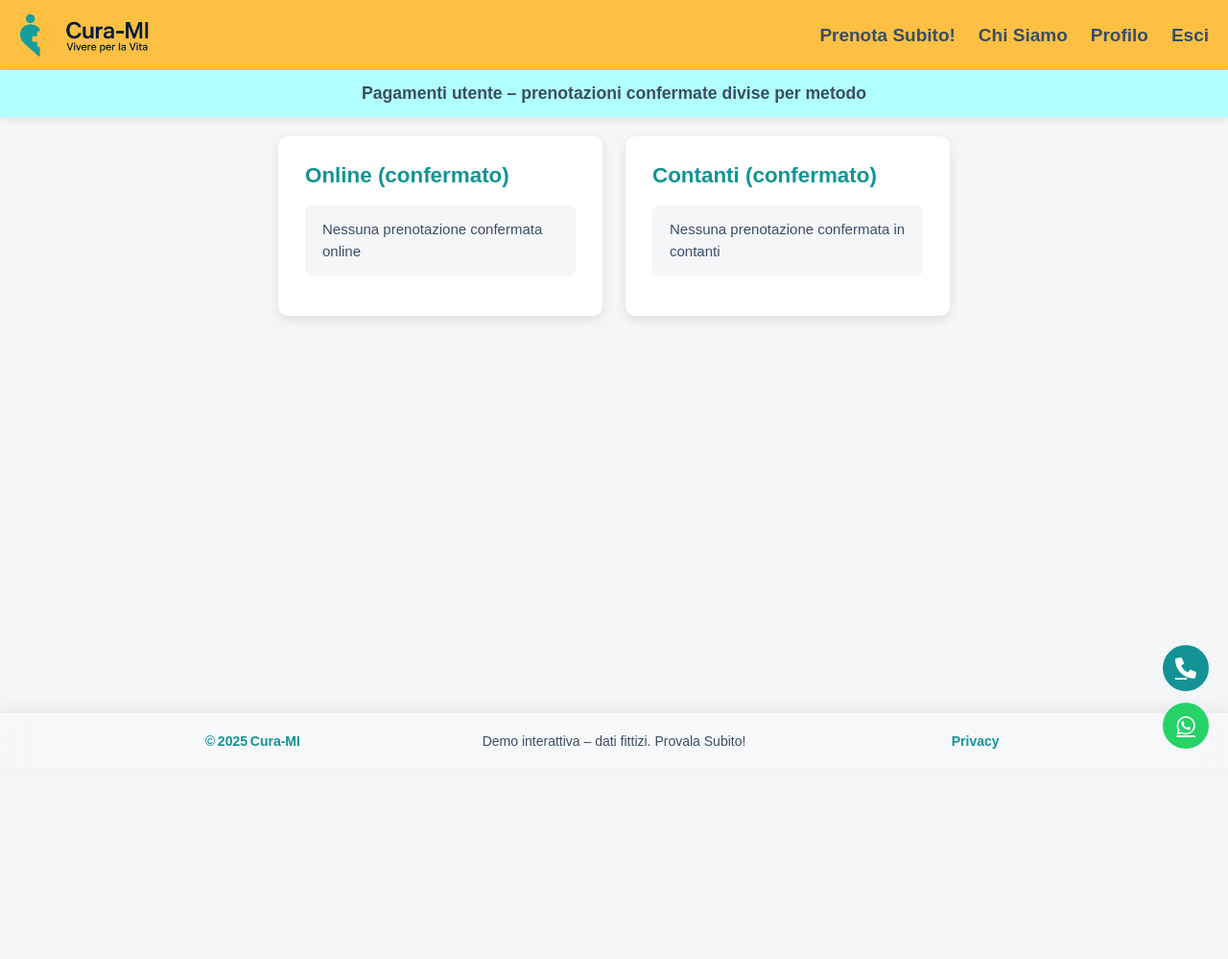
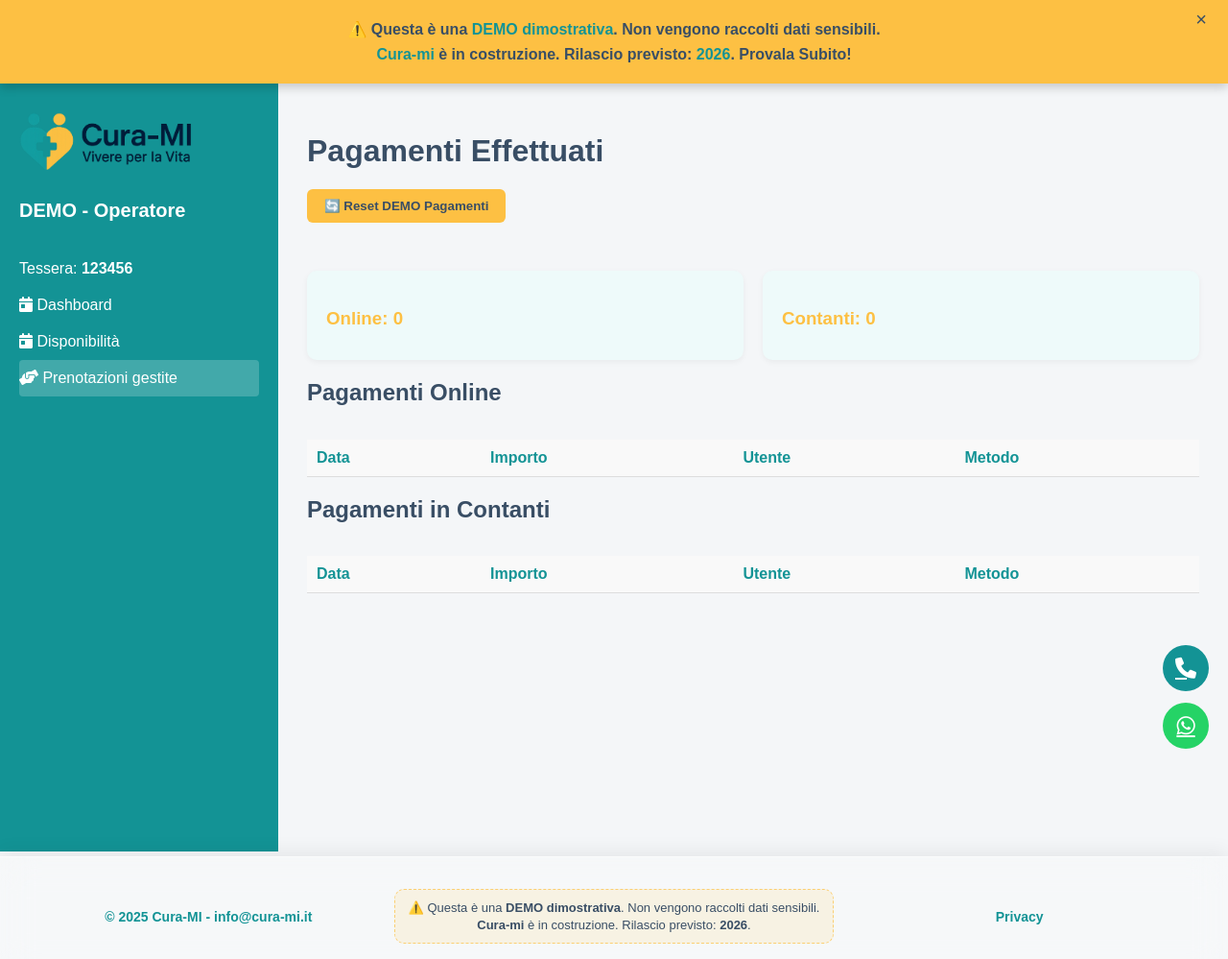
Before and after one commit to Cura-MI-Landing-DEMO/Cura-MI-Landing-Page-DEMO, a plain HTML site: page pagamenti.html in a window 1280 px wide. Shown: the whole page at 96% size. Before the commit the page ends 800 px from the top, so only its background shows below. Drawn offline with Linux system fonts and the light colour scheme.

Commit message:
fix dashboard utente

```diff
--- a/pagamenti.html
+++ b/pagamenti.html
@@ -1,218 +1,129 @@
 <!DOCTYPE html>
 <html lang="it">
 <head>
-  <meta charset="UTF-8" /><meta name="viewport" content="width=device-width, initial-scale=1.0"/>
-  <title>Pagamenti – Utente Cura‑MI</title>
+  <meta charset="UTF-8"/>
+  <meta name="viewport" content="width=device-width, initial-scale=1.0"/>
+  <title>Pagamenti – Cura‑MI</title>
   <link rel="stylesheet" href="https://cdnjs.cloudflare.com/ajax/libs/font-awesome/6.0.0/css/all.min.css"/>
-  <style>
-    :root {
-      --teal: #139395;
-      --gold: #FDC043;
-      --slate: #394e65;
-      --bg: #f4f6f8;
-      --celeste: #B2FFFF;
-    }
-    * { box-sizing: border-box; margin: 0; padding: 0; }
-    body {
-      font-family: Arial, sans-serif;
-      background: var(--bg);
-      color: var(--slate);
-      min-height: 100vh;
-      display: flex;
-      flex-direction: column;
-    }
-    .navbar {
-      background: var(--gold);
-      padding: 14px 20px;
-      display: flex;
-      align-items: center;
-      gap: 24px;
-      flex-wrap: wrap;
-    }
-    .navbar img { height: 45px; }
-    .user-nav {
-      display: flex;
-      gap: 24px;
-      margin-left: auto;
-    }
-    .user-nav a {
-      color: var(--slate);
-      font-weight: bold;
-      font-size: 19px;
-      text-decoration: none;
-    }
-    .user-nav a:hover { text-decoration: underline; }
-    .demo-banner {
-      background: var(--celeste);
-      color: var(--slate);
-      text-align: center;
-      padding: 14px;
-      font-size: 1.1rem;
-      font-weight: bold;
-      box-shadow: 0 2px 8px rgba(0,0,0,0.1);
-    }
-    .main-container {
-      flex: 1;
-      padding: 20px 10px;
-      display: flex;
-      justify-content: center;
-    }
-    .content {
-      max-width: 700px;
-      width: 100%;
-    }
-    .widget-row {
-      display: grid;
-      grid-template-columns: repeat(auto-fit, minmax(320px, 1fr));
-      gap: 24px;
-      margin-bottom: 30px;
-    }
-    .widget {
-      background: white;
-      padding: 28px;
-      border-radius: 10px;
-      box-shadow: 0 4px 12px rgba(0,0,0,0.1);
-    }
-    .widget h3 {
-      color: var(--teal);
-      margin-bottom: 18px;
-      font-size: 1.4rem;
-    }
-    .widget ul {
-      list-style: none;
-      padding: 0;
-      margin: 0;
-    }
-    .widget li {
-      margin-bottom: 14px;
-      padding: 14px 18px;
-      background: var(--bg);
-      border-radius: 6px;
-      font-size: 15px;
-      line-height: 1.5;
-    }
-    .widget li .title {
-      font-weight: bold;
-      margin-bottom: 6px;
-      display: block;
-    }
-    .widget li .small {
-      color: var(--slate);
-      font-size: 0.9rem;
-      margin-top: 4px;
-    }
-    .contact-icons {
-      position: fixed;
-      bottom: 20px; right: 20px;
-      display: flex; flex-direction: column; gap: 12px;
-      z-index: 2000;
-    }
-    .icon-btn {
-      width: 48px; height: 48px; border-radius: 50%;
-      font-size: 22px; display: flex; align-items: center; justify-content: center;
-      color: white; cursor: pointer; transition: transform 0.2s;
-    }
-    .icon-btn.call { background: var(--teal); }
-    .icon-btn.whatsapp { background: #25D366; }
-    .icon-btn:hover { transform: scale(1.1); }
-    .footer {
-      margin-top: 40px;
-    }
-    .glass-footer {
-      background: rgba(255,255,255,0.22);
-      backdrop-filter: blur(18px); -webkit-backdrop-filter: blur(18px);
-      border-top: 1px solid rgba(255,255,255,0.45);
-      box-shadow: 0 -6px 18px rgba(0,0,0,0.06);
-      padding: 20px 16px; font-size: 14px;
-    }
-    .footer-content {
-      max-width: 1200px; margin: 0 auto;
-      display: grid; grid-template-columns: 1fr auto 1fr;
-      align-items: center; gap: 16px;
-      text-align: center;
-    }
-    .footer-left a, .footer-right a {
-      color: var(--teal);
-      text-decoration: none;
-      font-weight: 600;
-      transition: color 0.2s;
-    }
-    .footer-left a:hover, .footer-right a:hover { color: #0f7e80; }
-  </style>
+  <link rel="stylesheet" href="dashboardoperatore.css"/>
 </head>
 <body>
-
-  <div class="navbar">
-    <img src="images/logocurami.png" alt="Logo Cura‑MI">
-    <div class="user-nav">
-      <a href="dashboardutente.html">Prenota Subito!</a>
-      <a href="chisiamo.html">Chi Siamo</a>
-      <a href="#">Profilo</a>
-      <a href="index.html">Esci</a>
-    </div>
+  <!-- Banner DEMO -->
+  <div class="demo-banner">
+    <button class="demo-close">&times;</button>
+    ⚠️ Questa è una <strong>DEMO dimostrativa</strong>. Non vengono raccolti dati sensibili.<br>
+    <strong>Cura‑mi</strong> è in costruzione. Rilascio previsto: <strong>2026</strong>. Provala Subito!
   </div>
 
-  <div class="demo-banner">
-    Pagamenti utente – prenotazioni confermate divise per metodo
+  <div class="dashboard">
+    <aside class="sidebar">
+      <img class="logo" src="images/logocurami.png" alt="Logo Cura‑MI">
+      <h2>DEMO - Operatore</h2>
+      <a class="operator-id">Tessera: <strong>123456</strong></a>
+      <a href="dashboardoperatore.html" class="nav-item"><i class="fa-solid fa-calendar-day"></i> Dashboard</a>
+      <a href="disponibilitaoperatore.html"><i class="fa-solid fa-calendar-day"></i> Disponibilità</a>
+      <a href="prenotazioni.html" class="nav-item active"><i class="fa-solid fa-handshake-angle"></i> Prenotazioni gestite</a>
+    </aside>
+
+    <main class="main-dashboard">
+      <h1>Pagamenti Effettuati</h1>
+      <button class="reset-btn" onclick="resetPagamenti()">🔄 Reset DEMO Pagamenti</button>
+      <div class="widgets">
+        <div class="widget-box">
+          <h3>Online: <span id="countOnline">0</span></h3>
+        </div>
+        <div class="widget-box">
+          <h3>Contanti: <span id="countCash">0</span></h3>
+        </div>
+      </div>
+
+      <section>
+        <h2>Pagamenti Online</h2>
+        <div class="table-scroll">
+          <table id="onlineTable">
+            <thead><tr><th>Data</th><th>Importo</th><th>Utente</th><th>Metodo</th></tr></thead>
+            <tbody></tbody>
+          </table>
+        </div>
+      </section>
+
+      <section>
+        <h2>Pagamenti in Contanti</h2>
+        <div class="table-scroll">
+          <table id="cashTable">
+            <thead><tr><th>Data</th><th>Importo</th><th>Utente</th><th>Metodo</th></tr></thead>
+            <tbody></tbody>
+          </table>
+        </div>
+      </section>
+    </main>
   </div>
 
-  <div class="main-container">
-    <div class="content">
-      <div class="widget-row">
-        <div class="widget" id="onlineWidget">
-          <h3>Online (confermato)</h3>
-          <ul id="onlineList"></ul>
-        </div>
-        <div class="widget" id="contantiWidget">
-          <h3>Contanti (confermato)</h3>
-          <ul id="contantiList"></ul>
-        </div>
-      </div>
-    </div>
-  </div>
-
-  <div class="contact-icons">
-    <a href="tel:+393331234567" class="icon-btn call"><i class="fa-solid fa-phone"></i></a>
-    <a href="https://wa.me/393331234567" target="_blank" class="icon-btn whatsapp"><i class="fa-brands fa-whatsapp"></i></a>
-  </div>
-
+  <!-- Footer Glassy -->
   <footer class="footer glass-footer">
     <div class="footer-content">
-      <div class="footer-left"><a href="#">© 2025 Cura‑MI</a></div>
-      <div class="footer-center"><p>Demo interattiva – dati fittizi. Provala Subito!</p></div>
-      <div class="footer-right"><a href="#">Privacy</a></div>
+      <div class="footer-left">
+        <a href="#">© 2025 Cura‑MI - info@cura‑mi.it</a>
+      </div>
+      <div class="footer-center">
+        <p class="demo-text">
+          ⚠️ Questa è una <strong>DEMO dimostrativa</strong>. Non vengono raccolti dati sensibili.<br>
+          <strong>Cura‑mi</strong> è in costruzione. Rilascio previsto: <strong>2026</strong>.
+        </p>
+      </div>
+      <div class="footer-right">
+        <a href="#">Privacy</a>
+      </div>
     </div>
   </footer>
 
+  <!-- Floating Icons -->
+  <div class="contact-icons">
+    <a href="tel:+393331234567" class="icon-btn call" aria-label="Chiama">
+      <i class="fa-solid fa-phone"></i>
+    </a>
+    <a href="https://wa.me/393331234567" target="_blank" class="icon-btn whatsapp" aria-label="WhatsApp">
+      <i class="fa-brands fa-whatsapp"></i>
+    </a>
+  </div>
+
   <script>
-    const STORAGE_KEY = 'userBookings';
-    const onlineListEl = document.getElementById('onlineList');
-    const contantiListEl = document.getElementById('contantiList');
+    // Chiudi banner demo
+    document.querySelector('.demo-close').addEventListener('click', () => {
+      document.querySelector('.demo-banner').style.display = 'none';
+    });
 
-    function loadPayments() {
-      const all = JSON.parse(localStorage.getItem(STORAGE_KEY) || '[]');
-      const confirmed = all.filter(b => b.status === 'Confermato');
-      onlineListEl.innerHTML = '';
-      contantiListEl.innerHTML = '';
+    // Reset dei pagamenti demo
+    function resetPagamenti() {
+      if (confirm("Resettare tutti i pagamenti demo?")) {
+        localStorage.removeItem('payments');
+        location.reload();
+      }
+    }
 
-      confirmed.forEach(b => {
-        const li = document.createElement('li');
-        const methodText = b.paymentMethod === 'online' ? 'Online (Carta / PayPal)' : 'Contanti';
-        li.innerHTML = `
-          <span class="title">${b.service} – ${b.date} ${b.time}</span>
-          <small>${methodText} • € 20</small>
-        `;
+    // Popola le tabelle dei pagamenti
+    (function(){
+      const arr = JSON.parse(localStorage.getItem('payments') || '[]');
+      const onlineT = document.querySelector('#onlineTable tbody');
+      const cashT = document.querySelector('#cashTable tbody');
+      let onCount = 0, cashCount = 0;
 
-        b.paymentMethod === 'online' ? onlineListEl.appendChild(li) : contantiListEl.appendChild(li);
+      arr.forEach(p => {
+        const tr = document.createElement('tr');
+        // Popola row
+        tr.innerHTML = `<td>${p.date}</td><td>${p.amount}</td><td>${p.user}</td><td>${p.method}</td>`;
+        if (p.method === 'Online') {
+          onCount++;
+          onlineT.appendChild(tr);
+        } else {
+          cashCount++;
+          cashT.appendChild(tr);
+        }
       });
 
-      if (!onlineListEl.childElementCount)
-        onlineListEl.innerHTML = '<li>Nessuna prenotazione confermata online</li>';
-      if (!contantiListEl.childElementCount)
-        contantiListEl.innerHTML = '<li>Nessuna prenotazione confermata in contanti</li>';
-    }
-
-    document.addEventListener('DOMContentLoaded', loadPayments);
+      document.getElementById('countOnline').textContent = onCount;
+      document.getElementById('countCash').textContent = cashCount;
+    })();
   </script>
 </body>
 </html>
```
